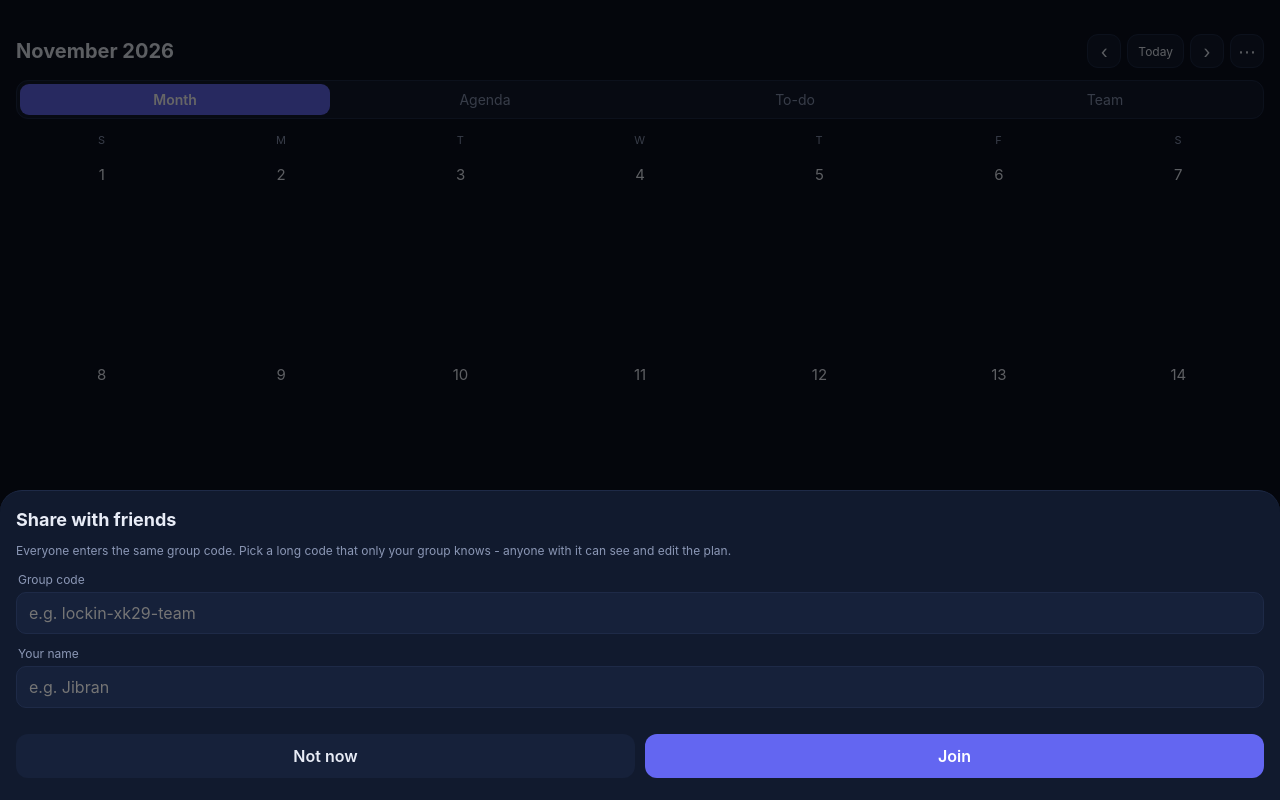
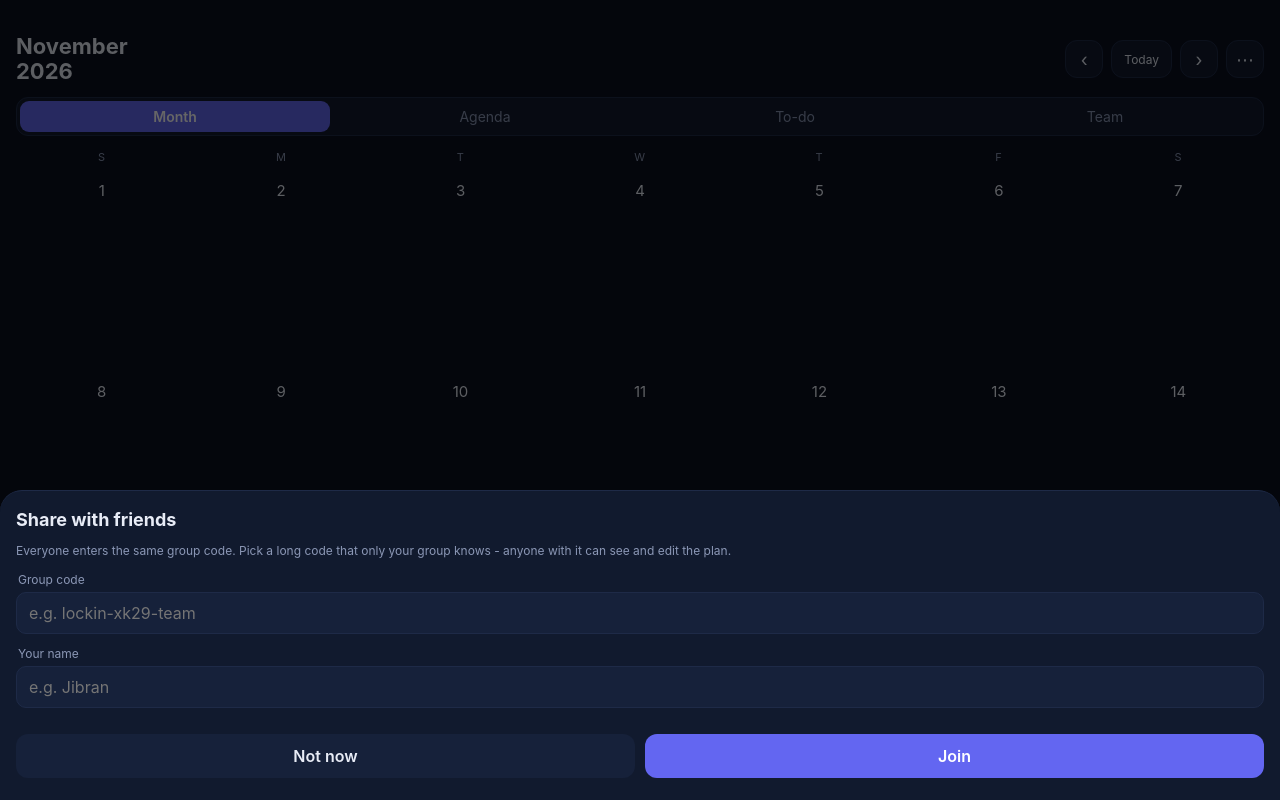
Before and after one commit to Jibran3960/LockIn, a plain HTML site: page index.html in a window 1280 px wide. Drawn offline with Linux system fonts and the light colour scheme.

Commit message:
Two-line month title, more space at top

```diff
--- a/index.html
+++ b/index.html
@@ -23,9 +23,9 @@ button{font:inherit;color:inherit;background:none;border:0;cursor:pointer}
 input,select,textarea{font:inherit;color:var(--text);background:var(--card2);border:1px solid var(--line);border-radius:10px;padding:10px 12px;width:100%;
 -webkit-user-select:text;user-select:text;font-size:16px}
 #app{height:100%;display:flex;flex-direction:column;padding-top:var(--safe-t)}
-header{padding:34px 16px 8px;display:flex;align-items:center;gap:6px}
-header h1{font-size:20px;font-weight:700;flex:1;min-width:0;white-space:nowrap;overflow:hidden;text-overflow:ellipsis}
-.ibtn{width:34px;height:34px;border-radius:11px;flex-shrink:0;background:var(--card);border:1px solid var(--line);font-size:18px;display:grid;place-items:center}
+header{padding:34px 16px 8px;display:flex;align-items:center;gap:8px}
+header h1{font-size:22px;font-weight:700;flex:1;min-width:0;white-space:pre-line;line-height:1.15}
+.ibtn{width:38px;height:38px;border-radius:12px;flex-shrink:0;background:var(--card);border:1px solid var(--line);font-size:18px;display:grid;place-items:center}
 .tabs{display:flex;margin:4px 16px 8px;background:var(--card);border-radius:12px;padding:3px;border:1px solid var(--line)}
 .tabs button{flex:1;padding:7px;border-radius:9px;font-size:14px;color:var(--mute)}
 .tabs button.on{background:var(--acc);color:#fff;font-weight:600}
@@ -85,7 +85,7 @@ input[type=date],input[type=time]{display:block;min-width:0;max-width:100%;heigh
   <header>
     <h1 id="title"></h1>
     <button class="ibtn" id="prev">‹</button>
-    <button class="ibtn" id="today" style="font-size:12px;width:auto;padding:0 10px">Today</button>
+    <button class="ibtn" id="today" style="font-size:12px;width:auto;padding:0 12px">Today</button>
     <button class="ibtn" id="next">›</button>
     <button class="ibtn" id="menu">⋯</button>
   </header>
@@ -103,7 +103,7 @@ input[type=date],input[type=time]{display:block;min-width:0;max-width:100%;heigh
 <script>
 (function(){
 'use strict';
-const KEY='mycal.v1',APP_VER='2026-11-24-5';
+const KEY='mycal.v1',APP_VER='2026-11-24-6';
 const COLORS=['#6366f1','#34d399','#f59e0b','#f87171','#38bdf8','#e879f9'];
 const MONTHS=['January','February','March','April','May','June','July','August','September','October','November','December'];
 const DAYS=['Sun','Mon','Tue','Wed','Thu','Fri','Sat'];
@@ -286,7 +286,7 @@ function render(){
   document.querySelectorAll('#tabs button').forEach(b=>b.classList.toggle('on',b.dataset.v===state.view));
   const nav=state.view==='month';
   ['prev','next'].forEach(i=>$('#'+i).style.visibility=nav?'visible':'hidden');
-  $('#title').textContent=nav?MONTHS[c.getMonth()]+' '+c.getFullYear():state.view==='agenda'?'Upcoming':state.view==='team'?'Team':'To-do';
+  $('#title').textContent=nav?MONTHS[c.getMonth()]+'\n'+c.getFullYear():state.view==='agenda'?'Upcoming':state.view==='team'?'Team':'To-do';
   const m=$('#main');
   m.innerHTML=state.view==='month'?monthHTML(c):state.view==='agenda'?agendaHTML():state.view==='team'?teamHTML():tasksHTML();
 }
```
